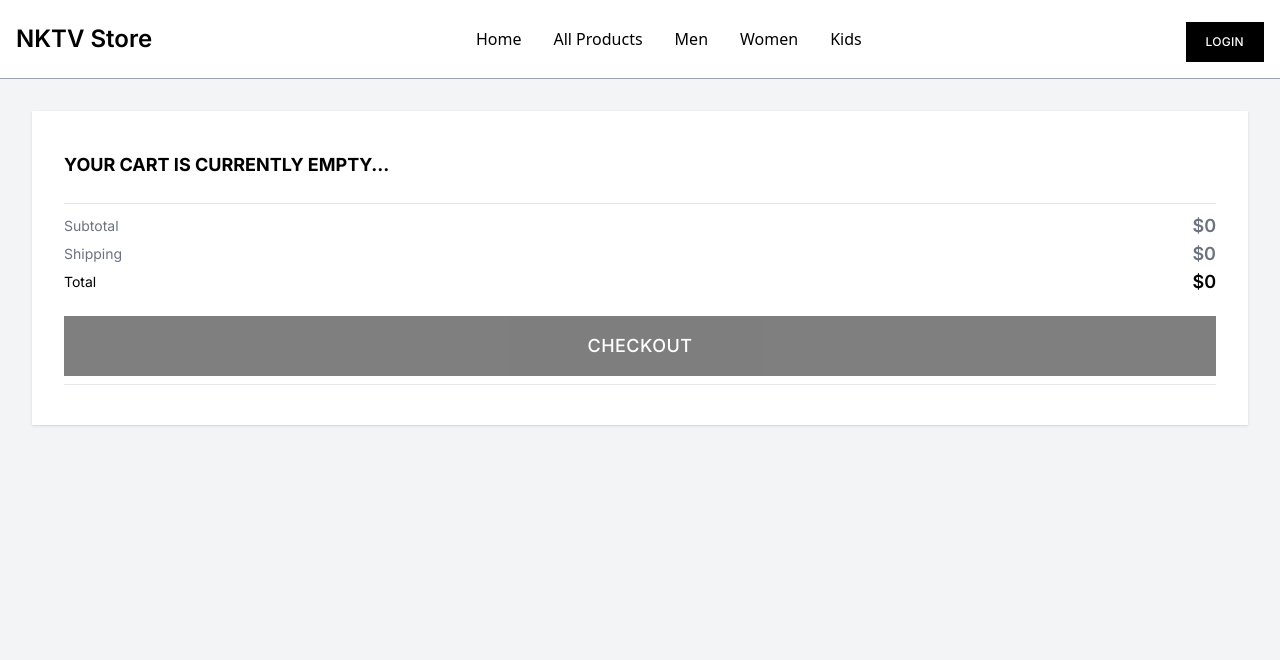
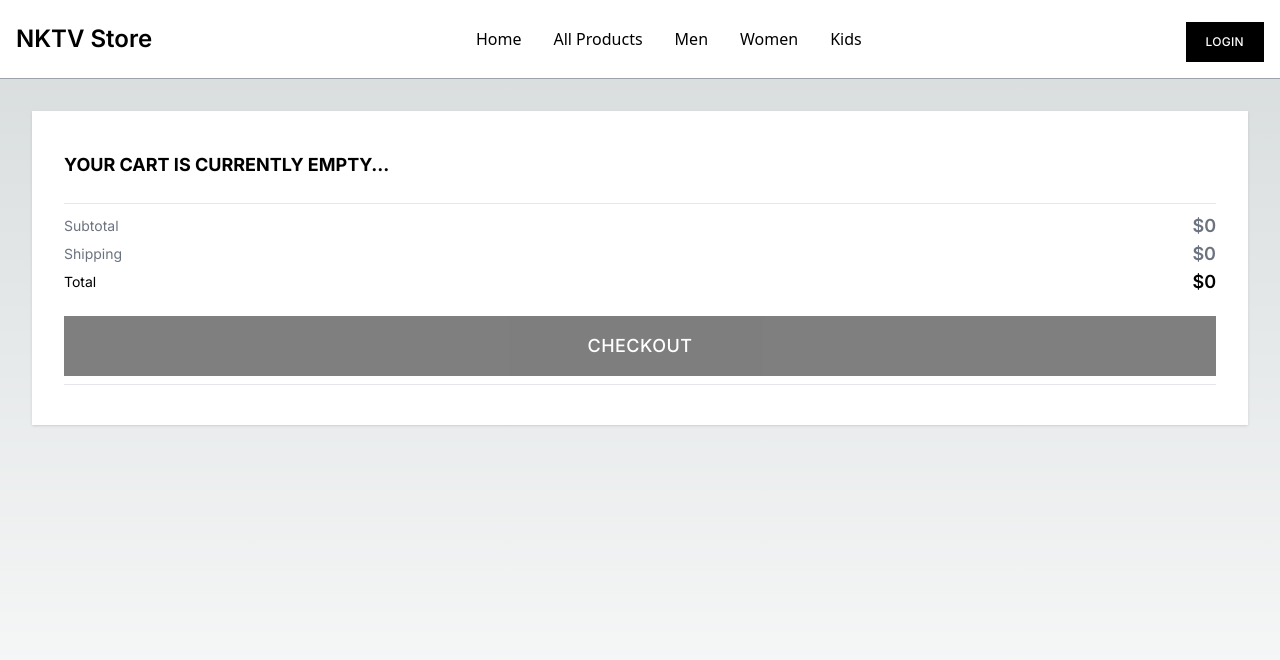
Before and after one commit to nainoaktv/nktv-store, a Next.js app: page /cart in a window 1280 px wide. Shown: the top 660 px of the page. Built offline with nearby package versions, Linux system fonts and the light colour scheme.

Commit message:
chore: minor code changes

```diff
--- a/src/app/globals.css
+++ b/src/app/globals.css
@@ -27,7 +27,7 @@ body {
 }
 
 .nav-btn {
-  @apply mt-1.5 inline-block bg-black px-5 py-3 text-xs font-medium uppercase tracking-wide text-white;
+  @apply mt-1.5 inline-block bg-black px-5 py-3 text-xs font-medium uppercase tracking-wide text-white hover:bg-gray-800;
 }
 
 /* Scrollbar */
--- a/src/components/CommonCart/index.js
+++ b/src/components/CommonCart/index.js
@@ -9,7 +9,7 @@ export default function CommonCart({
   componentLevelLoader,
 }) {
   return (
-    <section className="h-screen bg-gray-100">
+    <section className="h-screen">
       <div className="mx-auto px-4 sm:px-6 lg:px-8">
         <div className="mx-auto mt-8 max-w-screen-xl px-4 sm:px-6 lg:px-0">
           <div className="bg-white shadow">
--- a/src/components/CommonListing/ProductButtons/index.js
+++ b/src/components/CommonListing/ProductButtons/index.js
@@ -63,7 +63,7 @@ export default function ProductButton({ item }) {
       setShowCartModal(true);
     }
 
-    console.log(response);
+    // console.log(response);
   }
 
   return isAdminView ? (
```
